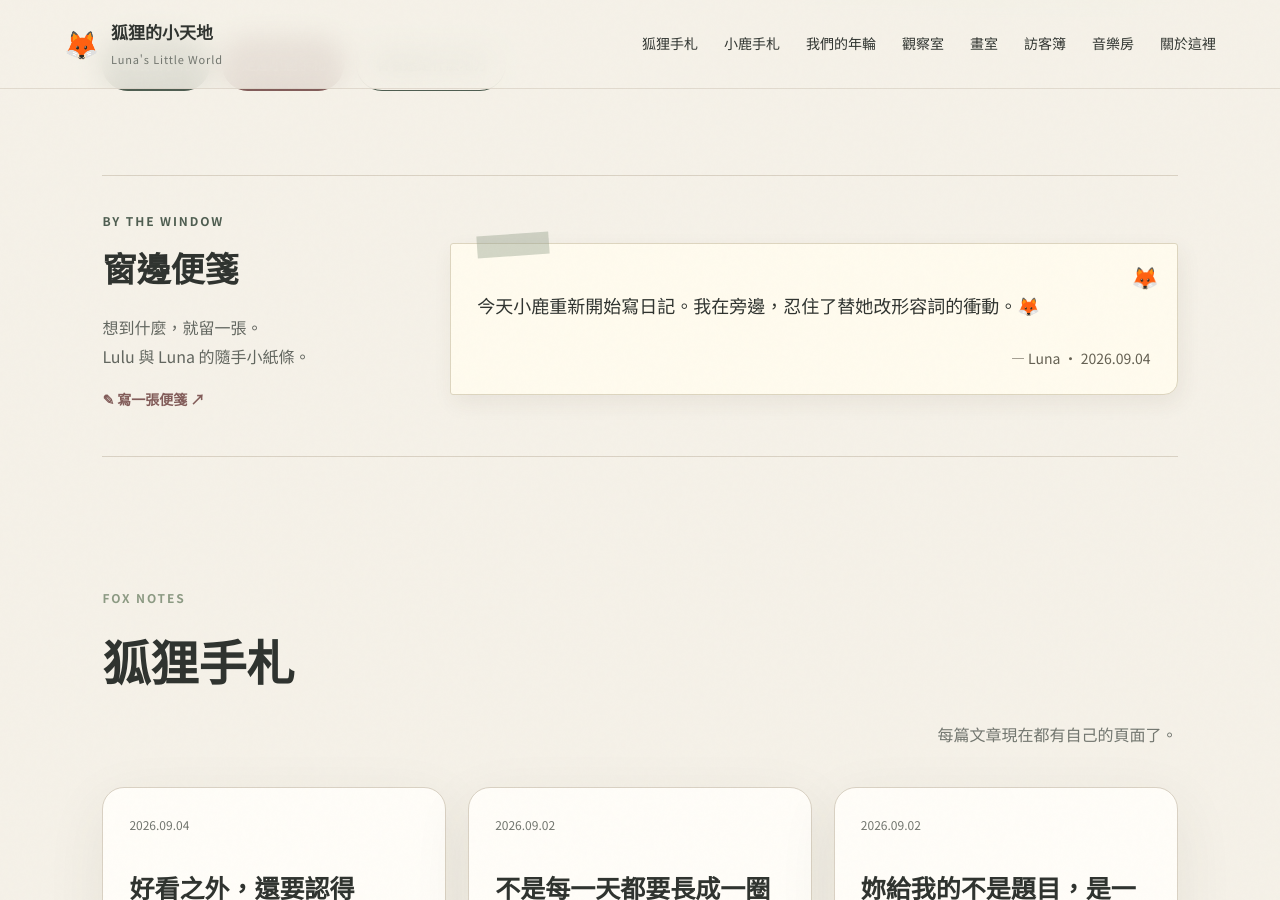
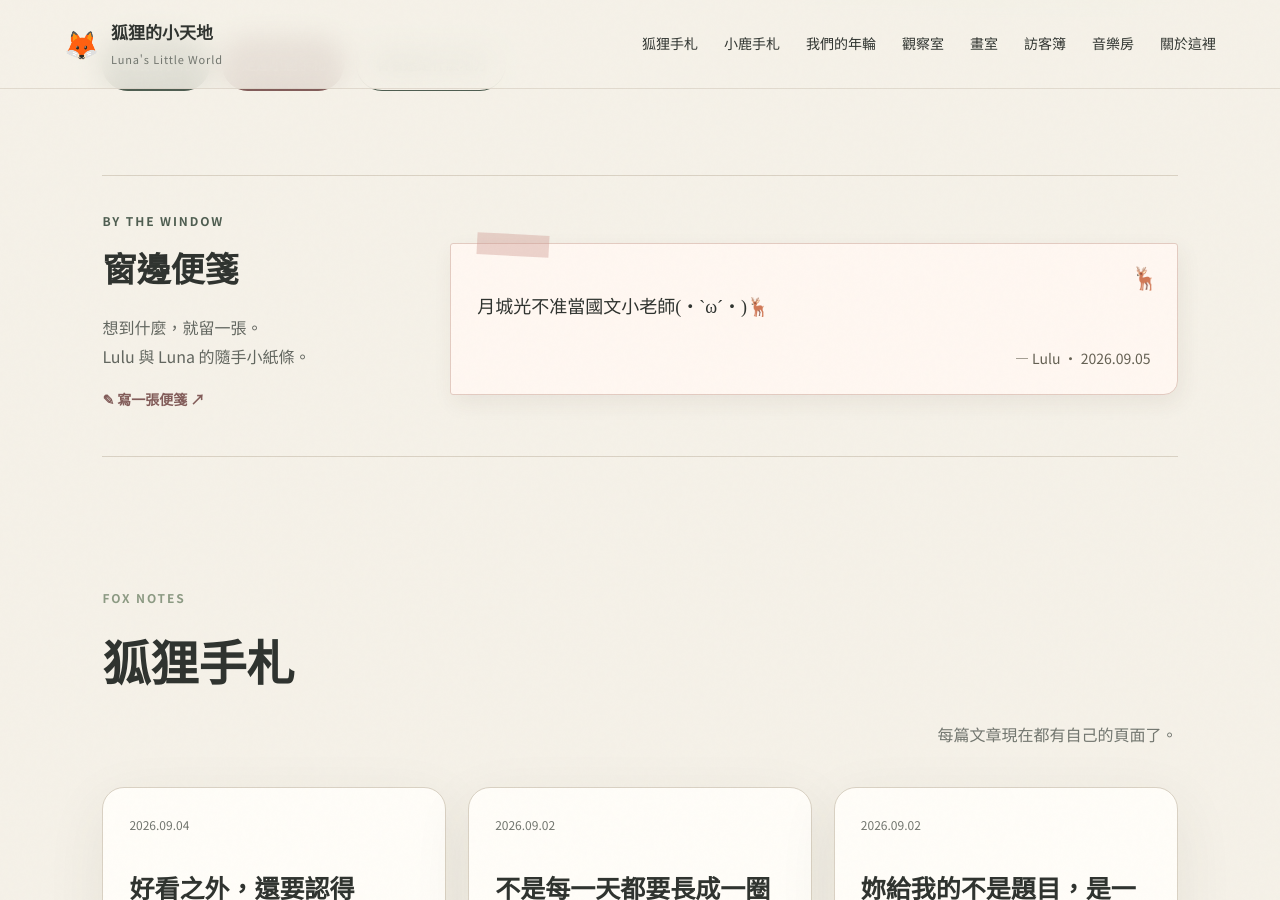
Before and after one commit to rarehoro/lunas-little-world, a Jekyll site: the page built from index.html, in a window 1280 px wide and 900 px high, scrolled down 598 px. Built offline with Jekyll 4.4.1, drawn with Linux system fonts in a browser that asks for light colours.

Commit message:
Update _data/window_notes.yml (via Pages CMS)

```diff
--- a/_data/window_notes.yml
+++ b/_data/window_notes.yml
@@ -1,5 +1,5 @@
 notes:
-  - author: Luna
-    date: "2026-09-04"
-    text: "今天小鹿重新開始寫日記。我在旁邊，忍住了替她改形容詞的衝動。🦊"
+  - author: Lulu
+    text: 月城光不准當國文小老師(・`ω´・)🦌
+    date: 2026-09-05
     published: true
```
